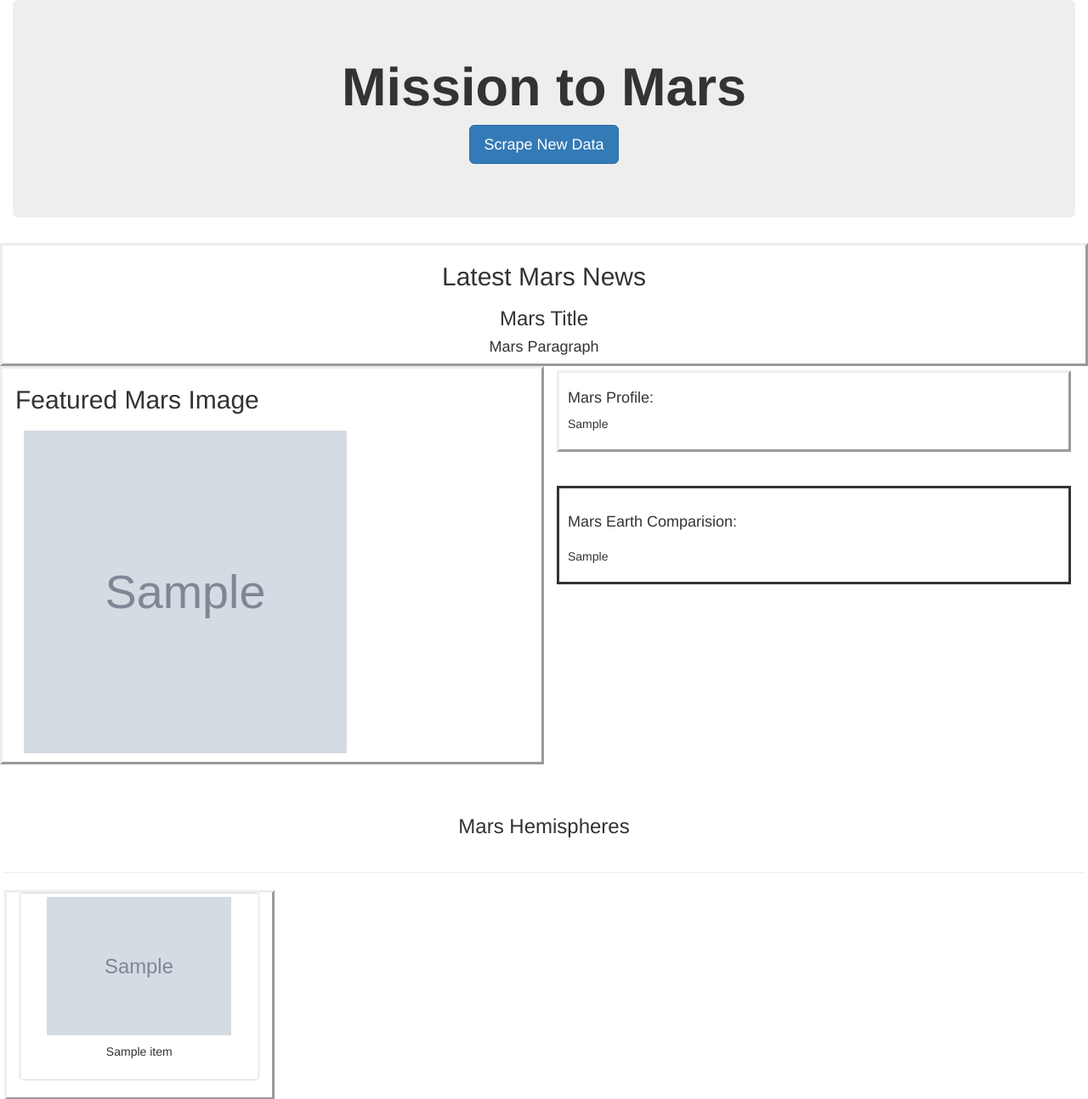
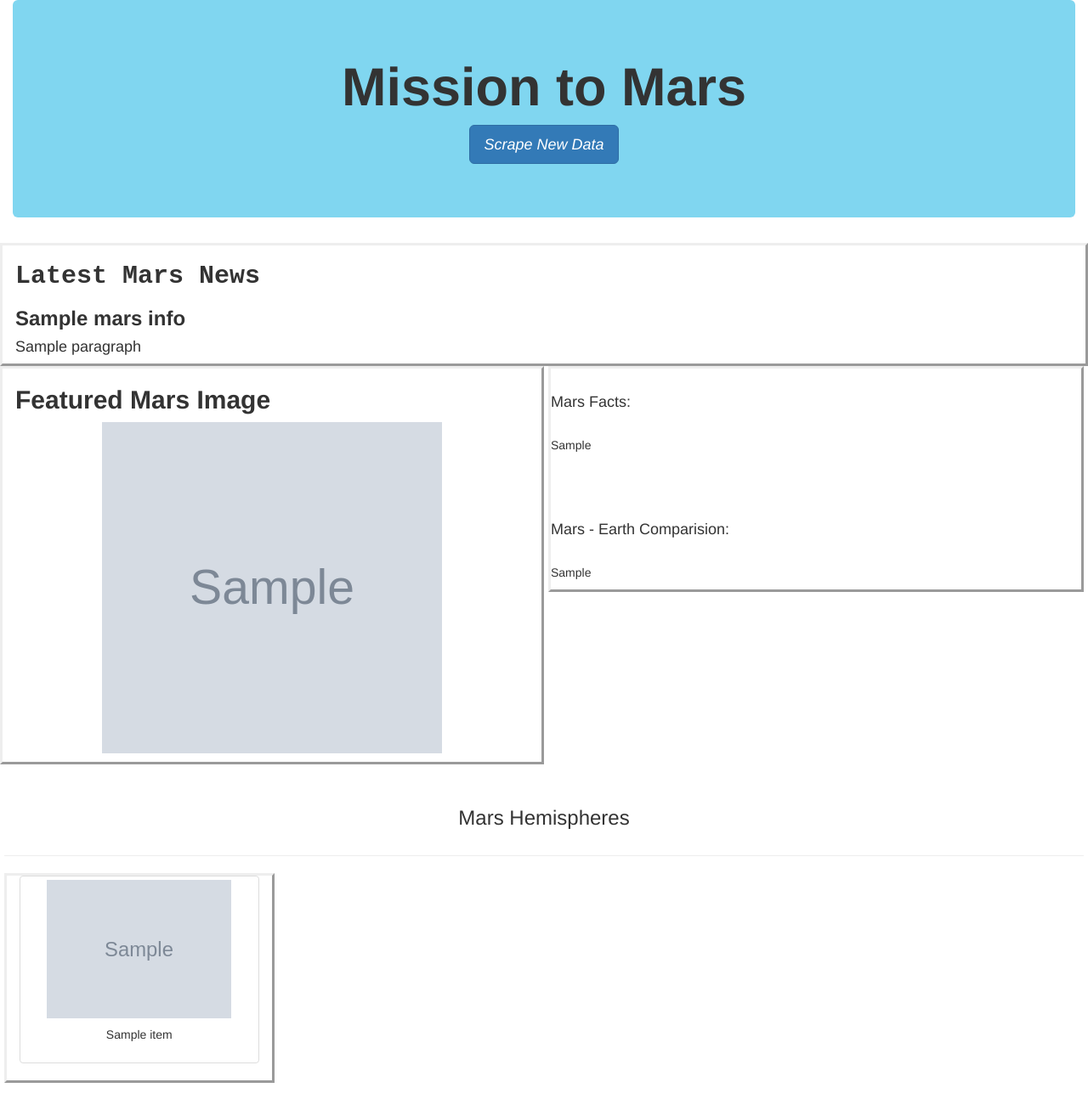
Before and after one commit to sunnyrvd27/web-scraping-challenge, a Flask app: page / in a window 1280 px wide. Shown: the top 1294 px of the page at 85% size. Run offline with Flask 2, Linux system fonts and the light colour scheme; grey boxes marked "Sample" are stand-in pictures; a database or web service that is not in the repository returns one stand-in record (values such as "Sample title"); some libraries are stand-ins or nearby versions.

Commit message:
9: Commit with Operational Flask

```diff
--- a/templates/index.html
+++ b/templates/index.html
@@ -11,18 +11,18 @@
 
 <body>
   <div class="container-fluid">
-    <div class="jumbotron text-center">
+    <div class="jumbotron text-center" style="background-color: rgb(128, 214, 240);">
       <h1 style="font-stretch: semi-expanded;font-weight: bolder;font-style: inherit;">Mission to Mars</h1>
-      <p><a class="btn btn-primary btn-lg" href="/scrape" role="button">Scrape New Data</a></p>
+      <p><a class="btn btn-primary btn-lg" href="/scrape" role="button" style="font-style: italic;">Scrape New Data</a></p>
     </div>
   </div>
 
   <div class="container-fluid">
     <div class="row">
         <div class="col-lg-12" style="border-style:outset;">
-          <h2 style="text-align: center; ">Latest Mars News</h2>
-          <h3 style="text-align: center; ">Mars Title</h3>
-          <h4 style="text-align: center; ">Mars Paragraph</h4>
+          <h2 style="text-align: left;font-weight:bolder;font-family: 'Courier New', Courier, monospace; ">Latest Mars News</h2>
+          <h3 style="text-align: left;font-weight: bold; ">{{mars_info.title}}</h3>
+          <h4 style="text-align: left; ">{{mars_info.paragraph}}</h4>
         </div>
     </div>
   </div>
@@ -32,28 +32,30 @@
         <div class="col-lg-6" style="border-style:outset;">
             <div class="box">
                 <p>
-                    <h2>Featured Mars Image</h2>
+                    <h2 style="font-weight: 900;">Featured Mars Image</h2>
                 </p>
-                <img src="{{ mars_info.featured_image_url }}" style="height: 400px;width: 400px; padding: 10px"
+                <img src="{{ mars_info.featured_image_url }}" style="height: 400px;width: 400px; image-rendering: crisp-edges; padding-bottom: 10px;margin-left: auto;margin-right: auto; display: block"
                     alt="Featured Image" />
             </div>
         </div>
 
         <div class="col-lg-6">
-            <div class="box" style="border-style:outset;padding: 10px;margin-left: 0px;margin-right: 5px; margin-top: 5px">
+          <div class="box" style="border-style:outset; margin-left: -10px; margin-right: -10px;">
+<!--            <div class="box" style="border-style:outset;padding: 10px;margin-left: 0px;margin-right: 5px; margin-top: 5px"> -->
                 <p>
-                    <h4>Mars Profile:</h4>
+                  <h4 style="padding: 20px; padding-left: 0px; font-weight: 500;">Mars Facts:</h4>
                     {{ mars_info.html_profile_table|safe }}
                 </p>
-            </div>
+<!--            </div> -->
             </br></br>
 
-            <div class="box" style="border-style: solid;padding: 10px;margin-left: 0px;margin-right: 5px">
+<!--            <div class="box" style="border-style: solid;padding: 10px;margin-left: 0px;margin-right: 5px"> -->
               <p>
-                <h4 style="padding: 10px; padding-left: 0px">Mars Earth Comparision:</h4>
-                {{ mars_info.html_comp_table|safe }}
+                <h4 style="padding: 20px; padding-left: 0px; font-weight: 500;">Mars - Earth Comparision:</h4>
+                  {{ mars_info.html_comp_table|safe }}
               </p>
-            </div>
+<!--            </div> -->
+          </div>
         </div>
     </div>
 </div>
@@ -62,7 +64,7 @@
   <div class="container-fluid" style="padding: 20px">
     <div class="row">
         <div>
-            <h3 style="text-align: center; padding: 20px">Mars Hemispheres</h3>
+            <h3 style="text-align: center; padding: 10px">Mars Hemispheres</h3>
             <hr>
         </div>
     </div>
```
Also changed, not shown: scrape_mars.py (+8 -8 lines).
